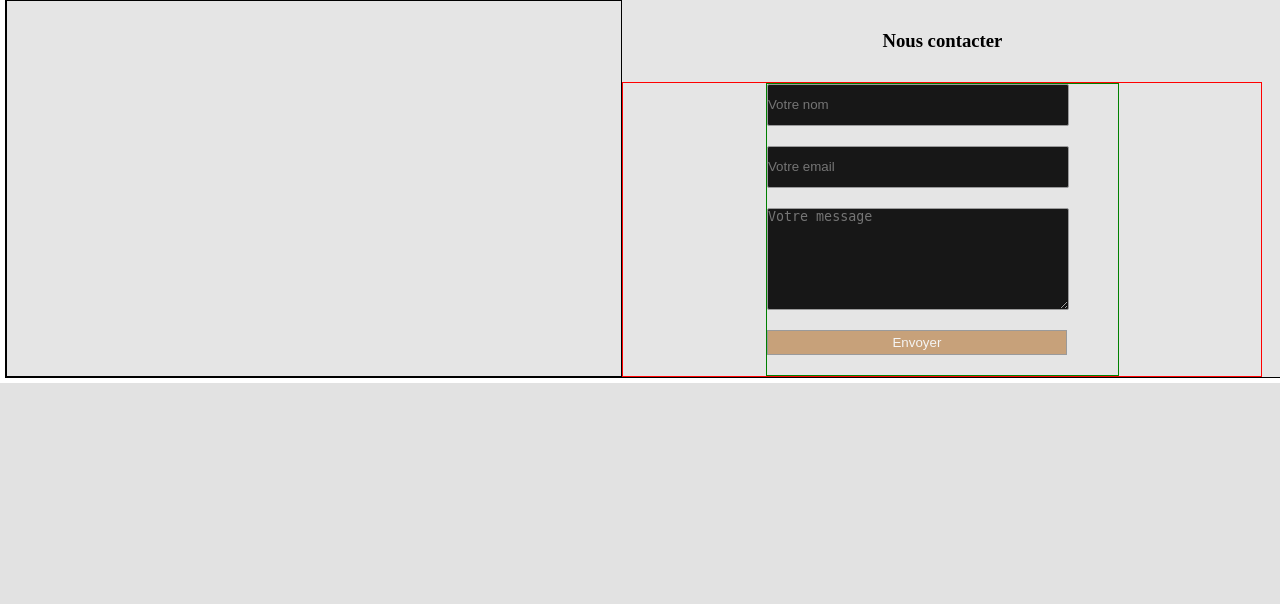
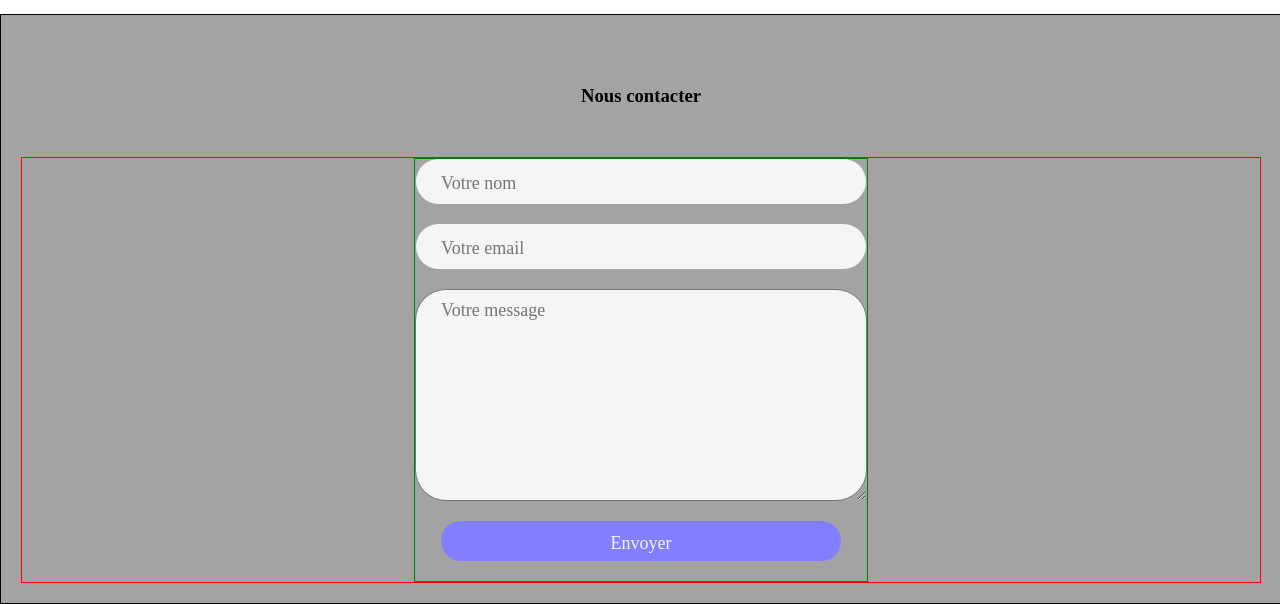
Before and after one commit to zozo404/projet_verazo, a PHP site: page /piratebottom.html in a window 1280 px wide. Shown: the part 469-1073 px from the top of the page. Before the commit the page ends 852 px from the top, so only its background shows below. Run offline with PHP 8.4, Linux system fonts and the light colour scheme; grey boxes are pictures that could not be loaded.

Commit message:
:rocket:

```diff
--- a/assets/css/piratebottom.css
+++ b/assets/css/piratebottom.css
@@ -1,3 +1,5 @@
+
+/* CSS A CORRIGER POUR IMPLANTATION DANS INDEX.CSS */
 *{
 
     margin: 0;
@@ -6,8 +8,8 @@
 
 
 
-    }*
-
+}
+/* FIN CODE A CORRIGER */
 
 .bottom_container{
 
@@ -303,7 +305,7 @@ padding: 5px;
 
 }
 
-.classement_pieceqté{
+.classement_pieceqte{
 
     font-weight: bold;
     font-size: 1.1em;
@@ -378,26 +380,21 @@ font-family: 'Merriweather Sans', sans-serif;
 .footer_container{
 
     width: 100%;
-    background-color: #E5E5E5;
+    display: flex;
+    background-color: #A3A3A3;
     border: 1px solid black;
     display: flex;
-    margin: 5px;
+    margin-top: 20px;
+
 
 }
 
 
-.footer_blocgauche{
-
-width: 48%;
-border: 1px solid black;
-
-
-
-}
 
 .footer_blocdroit{
 
-width: 50%;
+width: 100%;
+margin: 20px;
 
 
 
@@ -408,7 +405,7 @@ width: 50%;
 
 display: flex;
 justify-content: center;
-margin: 30px;
+margin: 50px;
 
 }
 
@@ -432,8 +429,10 @@ justify-content: space-evenly;
 
 display: flex;
 flex-direction: column;
+justify-content: center;
+align-items: center;
 border: 1px solid green;
-width: 55%;
+
 
 
 }
@@ -441,44 +440,69 @@ width: 55%;
 
 
 
-.formbody{
+.formpart{
 
-    background-color: #171717;
+
     display: flex;
     flex-direction: column;
     justify-content: center;
     align-items: center;
-    border: 1px solid white;
+    margin-bottom: 20px;
 
 
 
     }
 
-    .form1{
 
+
+input{
+
+    width: 400px;
+    height: 25px;
+    overflow: visible;
+    padding: 0 35px;
     display: flex;
-    flex-direction: column;
-    justify-content: center;
-    align-content: center;
-    margin-bottom: 10px;
-    width: 100%;
 
 
 
-    }
+}
 
-    .formpart{
+
+
+
+.form_champ{
+
+    border-radius: 31px;
+    background-color: #F5F5F5;
+    height: 40px;
+    font-family: Ubuntu-Bold;
+    font-size: 18px;
+    color: #8f8fa1;
+    line-height: 1.2;
+    padding: 5px 25px 0;
+    outline: none;
+    border: none;
+
+}
+
+
+
+
+.form_txt{
 
     display: flex;
-    margin-bottom: 20px;
+    font-family: Ubuntu-Bold;
+    font-size: 18px;
+    color: #8f8fa1;
+    line-height: 1.2;
+    min-height: 169px;
+    padding: 10px 25px 0;
+}
 
 
-    }
 
-    input{
 
-    width: 300px;
-    height: 25px;
-    border: 1px solid #9A9A9B;
-
-    }
+textarea {
+    overflow: auto;
+    resize: vertical;
+}
--- a/piratebottom.html
+++ b/piratebottom.html
@@ -4,7 +4,10 @@
     <meta charset="UTF-8">
     <meta http-equiv="X-UA-Compatible" content="IE=edge">
     <meta name="viewport" content="width=device-width, initial-scale=1.0">
-    <link rel="stylesheet" type="text/css"  href="piratebottom.css">
+
+
+    <link rel="stylesheet" type="text/css"  href="./assets/css/piratebottom.css">
+
     <title>Document</title>
 
 <!--- GOOGLE FONT TEST --->
@@ -84,7 +87,7 @@
                             <div class="classement_blocavatar">
 
                                 <div class="classement_cadravatar">
-                                    <img class="classement_avatar"  src="imagetestavatar.jpeg" alt="">
+                                    <img class="classement_avatar"  src="./img/imagetestavatar.jpeg" alt="">
                                 </div>
 
                             </div>
@@ -120,7 +123,7 @@
                             <div class="classement_point">
 
                                 <div class="classement_piecesor">
-                                    <p class="classement_pieceqté">15485</p>
+                                    <p class="classement_pieceqte">15485</p>
                                     <p class="classement_po">pièces d'or</p>
                                 </div>
 
@@ -132,7 +135,7 @@
                                 <div class="classement_blocjeu">
 
                                     <div class="classement_cadrejeu">
-                                        <img class="classement_jeu"  src="samplegame.png" alt="">
+                                        <img class="classement_jeu"  src="./img/samplegame.png" alt="">
                                     </div>
 
                                 </div>
@@ -141,7 +144,7 @@
                                 <div class="classement_blocjeu">
 
                                     <div class="classement_cadrejeu">
-                                        <img class="classement_jeu"  src="samplegame.png" alt="">
+                                        <img class="classement_jeu"  src="./img/samplegame.png" alt="">
                                     </div>
 
                                 </div>
@@ -150,7 +153,7 @@
                                 <div class="classement_blocjeu">
 
                                     <div class="classement_cadrejeu">
-                                        <img class="classement_jeu"  src="samplegame.png" alt="">
+                                        <img class="classement_jeu"  src="./img/samplegame.png" alt="">
                                     </div>
 
                                 </div>
@@ -219,13 +222,6 @@
 
 <div class="footer_container">
 
-    <div class="footer_blocgauche">
-
-
-
-
-
-    </div>
 
 
     <div class="footer_blocdroit">
@@ -241,23 +237,21 @@
             <form class="footer_formulaire"  action="">
 
                 <div class="formpart">
-                    <label for=""></label>
-                    <input type="text" placeholder="Votre nom" style="border: 1px solid #9A9A9B; background-color: #171717; border-radius: 2px; height: 40px;">
+                     <input class="form_champ" type="text" placeholder="Votre nom" >
                 </div>
 
 
 
                 <div class="formpart">
-                    <label for=""></label>
-                    <input type="text" placeholder="Votre email" style="border: 1px solid #9A9A9B; background-color: #171717; border-radius: 2px; height: 40px;">
+                    <input class="form_champ" type="text" placeholder="Votre email">
                 </div>
 
                 <div class="formpart">
-                    <textarea name="" id="" placeholder="Votre message" style="border: 1px solid #9A9A9B; background-color: #171717; border-radius: 2px; height: 100px; width: 300px;"></textarea>
+                    <textarea class="form_txt"  name="" id="" placeholder="Votre message" style="background-color: #F5F5F5; border-radius: 31px; height: 200px; width: 400px;"></textarea>
                 </div>
 
-                <div class="formpart">
-                    <input type="submit" name="submit" value="Envoyer" id="sub" class="form_bouton" style="background-color:#C7A17A;color:whitesmoke">
+                <div class="formpart" id="form_btn">
+                    <input class="form_champ" type="submit" name="submit" value="Envoyer" id="sub" class="form_bouton" style="background-color:#827FFE;color:whitesmoke">
                 </div>
 
             </form>
```
